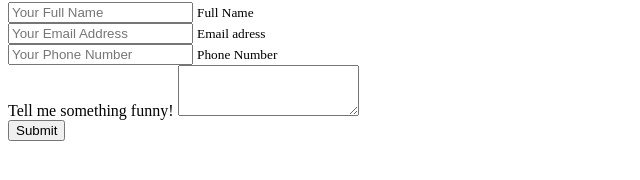
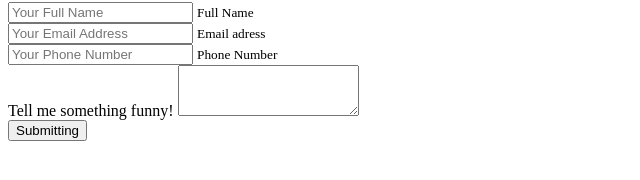
Before and after one commit to mkuek/dc-lab, a plain HTML site: page dc-projects/test-site/index.html in a window 1280 px wide. Shown: the part 608-788 px from the top of the page, 0-640 px from the left. Drawn offline with Linux system fonts and the light colour scheme.

Commit message:
Test deploy

```diff
--- a/dc-projects/test-site/index.html
+++ b/dc-projects/test-site/index.html
@@ -47,6 +47,7 @@
         <label for="Phone Number" class="form-label"></label>
         <input
           type="text"
+          x
           name="Phone"
           id="Phone"
           class="form-control"
@@ -62,7 +63,7 @@
         <textarea class="form-control" id="messagebox" rows="3"></textarea>
       </div>
       <div class="col-auto">
-        <button type="submit" class="btn btn-primary mb-3">Submit</button>
+        <button type="submit" class="btn btn-primary mb-3">Submitting</button>
       </div>
     </div>
   </body>
```
